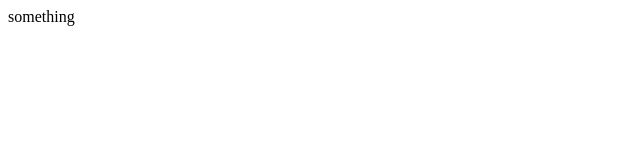
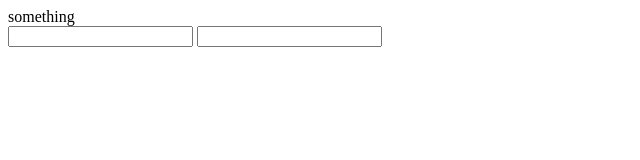
Before and after one commit to daniillogvinenko/git-team-test, a website: page index.html in a window 1280 px wide. Shown: the whole page, without its empty margins (0-640 px from the left). Drawn offline with Linux system fonts and the light colour scheme.

Commit message:
added form

```diff
--- a/index.html
+++ b/index.html
@@ -9,6 +9,11 @@
     <body>
         <div>something</div>
 
+        <form action="">
+            <input type="text" />
+            <input type="password" />
+        </form>
+
         <script src="./script.js"></script>
     </body>
 </html>
```
